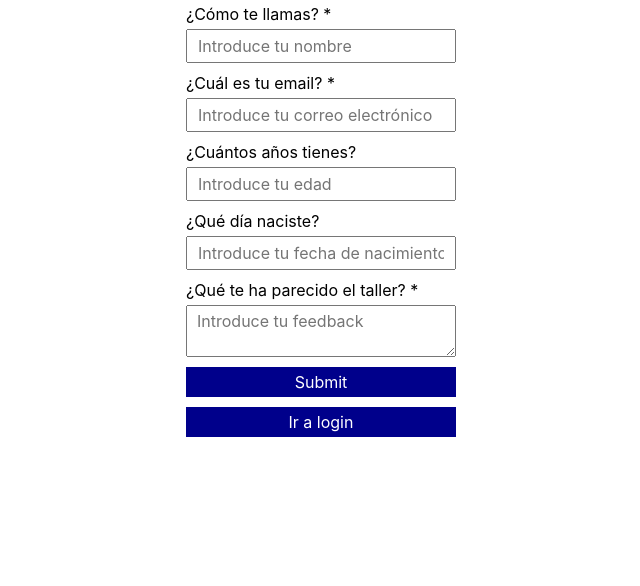
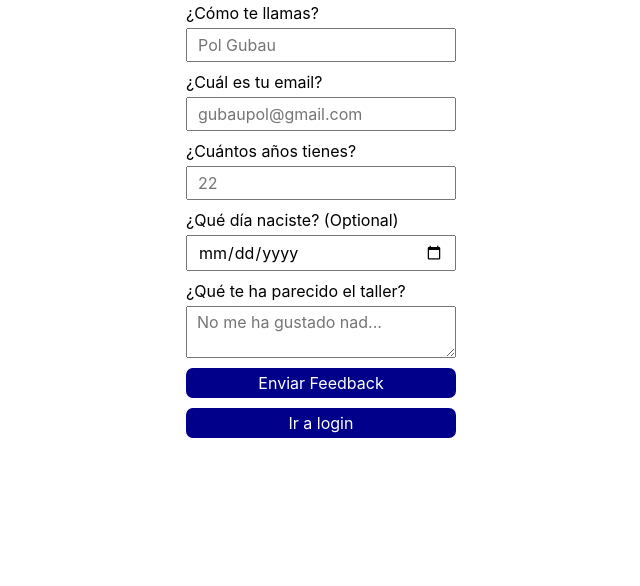
Before and after one commit to PolGubau/taller-ux-ui-feedback, a website built with Vite: page index.html in a window 1280 px wide. Shown: the part 214-800 px from the top of the page, without its empty margins (319-959 px from the left). Built offline with nearby package versions, Linux system fonts and the light colour scheme.

Commit message:
chore: Update form labels and placeholders for better accessibility

```diff
--- a/index.html
+++ b/index.html
@@ -1,46 +1,89 @@
 <!DOCTYPE html>
 <html lang="es">
-
   <head>
     <meta charset="UTF-8" />
     <meta name="viewport" content="width=device-width, initial-scale=1.0" />
     <meta http-equiv="X-UA-Compatible" content="ie=edge" />
-  <link rel="shortcut icon" href="favicon.png" type="image/png">
+    <link rel="shortcut icon" href="favicon.png" type="image/png" />
     <title>Feedback</title>
     <script src="./main.js" type="module"></script>
   </head>
 
   <body>
-  <div class="container">
-    <h2 class="title">Feedback</h2>
-    <div class="form">
+    <section class="container">
+      <h1 class="title">Feedback</h1>
+      <form class="form" >
         <div class="form__group">
-        <label class="form__label" id="name">¿Cómo te llamas? *</label>
-        <input class="form__control" type="text" id="name" placeholder="Introduce tu nombre" tabindex="1" required>
-        <span class="form__error">No se olvide de rellenar el input</span>
+          <label class="form__label" for="name" id="name-label"
+            >¿Cómo te llamas?</label
+          >
+          <input
+            class="form__control"
+            type="text"
+            id="name"
+            placeholder="Pol Gubau"
+            required
+            aria-errormessage="Recuerda escribir tu nombre"
+            aria-required="true"
+          />
+          <span class="form__error">Recuerda escribir tu nombre</span>
         </div>
         <div class="form__group">
-        <label class="form__label" id="name">¿Cuál es tu email? *</label>
-        <input class="form__control" type="text" id="email" placeholder="Introduce tu correo electrónico" tabindex="2">
-        <span class="form__error">No se olvide de rellenar el input</span>
+          <label class="form__label" for="email" id="name"
+            >¿Cuál es tu email?</label
+          >
+          <input
+            class="form__control"
+            type="email"
+            aria-required="true"
+            aria-errormessage="Recuerda escribir tu email"
+            id="email"
+            placeholder="gubaupol@gmail.com"
+          />
+          <span class="form__error">Recuerda escribir tu email</span>
         </div>
         <div class="form__group">
-        <label class="form__label" id="age">¿Cuántos años tienes?</label>
-        <input class="form__control" type="text" id="age" placeholder="Introduce tu edad" tabindex="4">
+          <label class="form__label" id="age-label" for="age"
+            >¿Cuántos años tienes?</label
+          >
+          <input
+            class="form__control"
+            type="number"
+            id="age"
+            aria-required="true"
+            placeholder="22"
+          />
         </div>
         <div class="form__group">
-        <label class="form__label" id="birthdate">¿Qué día naciste?</label>
-        <input class="form__control" type="text" placeholder="Introduce tu fecha de nacimiento" tabindex="3">
+          <label class="form__label" for="gebunstag" id="birthdate"
+            >¿Qué día naciste?
+            <span>(Optional)</span>
+          </label>
+          <input
+            id="gebunstag"
+            class="form__control"
+            type="date"
+            placeholder="Introduce tu fecha de nacimiento"
+          />
         </div>
         <div class="form__group">
-        <label class="form__label" id="feedback">¿Qué te ha parecido el taller? *</label>
-        <textarea class="form__control" placeholder="Introduce tu feedback" tabindex="2" required></textarea>
-        <span class="form__error">No se olvide de rellenar el input</span>
+          <label class="form__label" id="feedback-label" for="feedback"
+            >¿Qué te ha parecido el taller?
+          </label>
+          <textarea
+            class="form__control"
+            placeholder="No me ha gustado nad..."
+            required
+
+            aria-errormessage="Recuerda escribir tu feedback"
+            id="feedback"
+            aria-required="true"
+          ></textarea>
+          <span class="form__error">Recuerda escribir tu feedback</span>
         </div>
-      <button class="button">Submit</button>
-      <button class="button">Ir a login</button>
-    </div>
-  </div>
+        <button type="submit" class="button">Enviar Feedback</button>
+        <a class="button">Ir a login</a>
+      </form>
+    </secti>
   </body>
-
 </html>
--- a/main.js
+++ b/main.js
@@ -17,6 +17,8 @@ for (const requiredField of requiredFields) {
   requiredField.addEventListener("keyup", () => {
     if (requiredField.value === "") {
       showError(requiredField);
+    } else {
+      hideError(requiredField);
     }
   });
 }
--- a/styles.css
+++ b/styles.css
@@ -63,6 +63,7 @@ textarea {
 
 .button {
   padding: 5px 10px;
+  border-radius: 7px;
   background-color: darkblue;
   color: #fff;
   text-align: center;
```
Also changed, not shown: pnpm-lock.yaml (added), 1 other file. Lines whose indentation alone changed are shown as unchanged.
